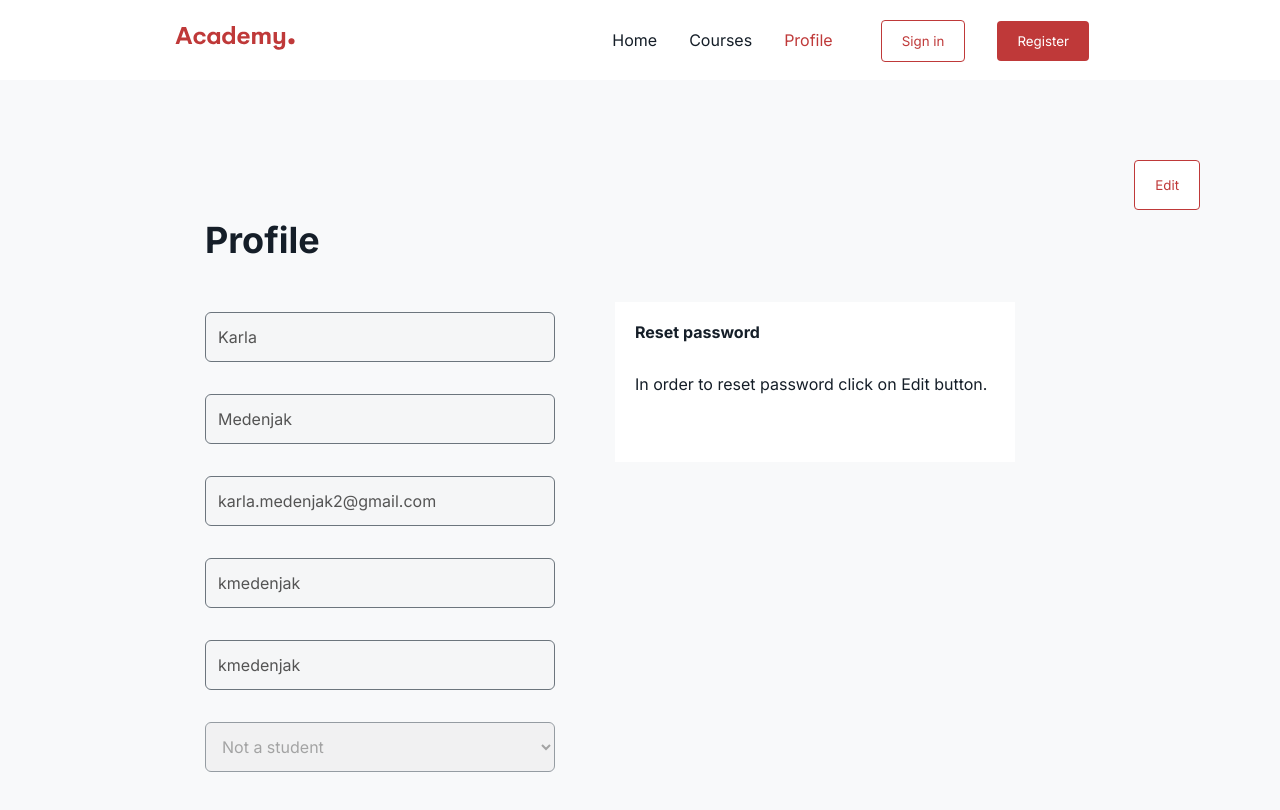
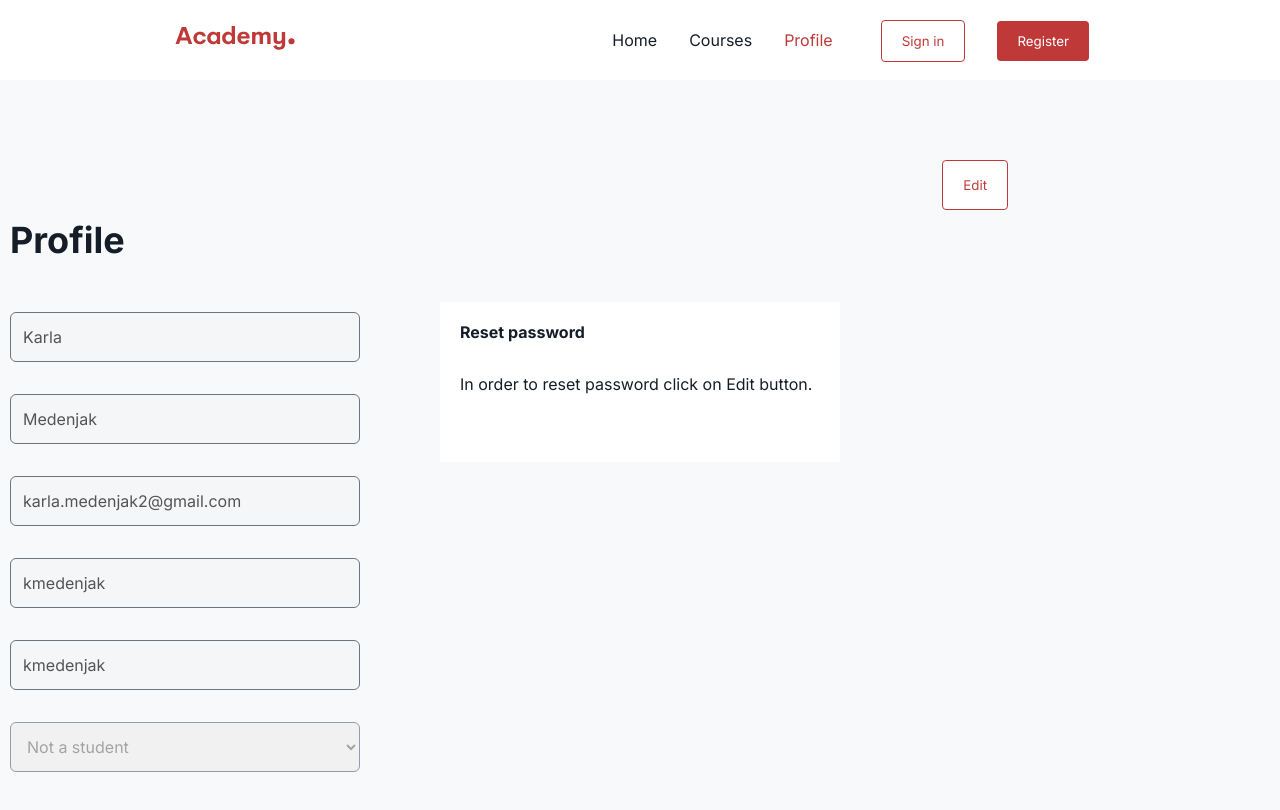
Before and after one commit to kmedenjak/Speck_homework, a React (Vite) app in the folder react-intro/: page /profile in a window 1280 px wide. Shown: the top 810 px of the page. Built offline with nearby package versions, Linux system fonts and the light colour scheme.

Commit message:
hw-9- input change

```diff
--- a/react-intro/src/pages/Profil/Profile.js
+++ b/react-intro/src/pages/Profil/Profile.js
@@ -9,6 +9,7 @@ export const Title = styled.h2`
 
   @media screen and (${breakpoints.desktop}) {
     font-size: 36px;
+    margin-left: -370px;
   }
 
   text-align: left;
@@ -17,8 +18,8 @@ export const Title = styled.h2`
 export const Form = styled(FormFormik)`
   @media screen and (${breakpoints.desktopLarge}), (${breakpoints.desktop}) {
     max-width: 400px;
-    align-items: left;
     margin-top: 50px;
+    margin-left: -370px;
   }
 
   @media screen and (${breakpoints.tablet}),
@@ -28,13 +29,8 @@ export const Form = styled(FormFormik)`
     align-items: left;
     margin-top: 50px;
   }
+`;
 
-  ${(props) =>
-    props.isPassword &&
-    `
-    margin-left 25px;
-  `}
-`;
 
 export const Labels = styled.label`
   color: ${colors.textPrimary};
@@ -48,3 +44,19 @@ export const SectionPass = styled.div`
     float: left;
     margin-right: 60px;
 `
+
+export const PassForm = styled(FormFormik)`
+  @media screen and (${breakpoints.desktopLarge}), (${breakpoints.desktop}) {
+    max-width: 400px;
+    margin-top: 50px;
+    margin-left: 25px;
+  }
+
+  @media screen and (${breakpoints.tablet}),
+    (${breakpoints.tabletSmall}),
+    (${breakpoints.mobileLarge}) {
+    max-width: 400px;
+    align-items: left;
+    margin-top: 50px;
+  }
+`;
--- a/react-intro/src/pages/Profil/Profile.jsx
+++ b/react-intro/src/pages/Profil/Profile.jsx
@@ -9,17 +9,32 @@ import {
   Select,
 } from "../../utils/styles/generalStyles";
 import { Buttons } from "../../utils/styles/generalStyles";
-import { Title, Form, Labels, SectionPass } from "./Profile.js";
+import { Title, Form, Labels, SectionPass, PassForm } from "./Profile.js";
 import { useState } from "react";
 import Password from "../../components/Password/Password";
 
 const Profile = () => {
   const [buttonClick, setButtonClik] = useState(false);
 
+  const handleDataInput = (e) => {
+    const { name, value } = e.target;
+    setData({ ...data, [name]: value });
+  };
+
   function handleButtonClick() {
     setButtonClik(!buttonClick);
   }
 
+  const initialValues = {
+    firstName: "Karla",
+    lastName: "Medenjak",
+    email: "karla.medenjak2@gmail.com",
+    githubUsername: "kmedenjak",
+    zeplinUsername: "kmedenjak",
+    activeFacultyYear: "5th faculty year",
+  };
+
+  const [data, setData] = useState(initialValues);
   return (
     <Section>
       <Title>Profile</Title>
@@ -35,34 +50,13 @@ const Profile = () => {
 
       <SectionPass>
         <Formik
-          initialValues={{
-            firstName: "Karla",
-            lastName: "Medenjak",
-            email: "karla.medenjak2@gmail.com",
-            password: "12341234",
-            passwordRepeat: "12341234",
-            githubUsername: "kmedenjak",
-            zeplinUsername: "kmedenjak",
-            activeFacultyYear: "5th faculty year",
-          }}
+          initialValues={initialValues}
           validationSchema={Yup.object({
             firstName: Yup.string().required("First name is required"), //reqired jer je obavezno
             lastName: Yup.string().required("Last name is required"),
             email: Yup.string()
               .email("Invalid email adress")
               .required("Email is required"),
-            password: Yup.string()
-              .min(8, "Password must be at least 8 characters long")
-              .required("Password is required"), //formik ne prihvaća arrow funkcije pa koristimo function
-            passwordRepeat: Yup.string()
-              .test(
-                "passwords-match",
-                "Passwords must match",
-                function (value) {
-                  return this.parent.password === value;
-                }
-              )
-              .required(""),
             githubUsername: Yup.string().required(
               "Github username is required"
             ),
@@ -73,13 +67,25 @@ const Profile = () => {
               "Faculty year is required"
             ),
           })}
+          onSubmit={({ setButtonClik }) => {
+            setTimeout(() => {
+              alert(JSON.stringify(data, null, 2));
+              setButtonClik(false);
+            }, 1000);
+          }}
         >
           {(formik) => (
             //tu slažemo svoju formu, name mora biti isti ko i kod initialValues
             <Form>
               {buttonClick && <Labels>First name</Labels>}
               <FormRow>
-                <Field type="text" name="firstName" disabled={!buttonClick} />
+                <Field
+                  value={data.firstName}
+                  onChange={handleDataInput}
+                  type="text"
+                  name="firstName"
+                  disabled={!buttonClick}
+                />
                 <ErrorMessage
                   component={"div"}
                   /*component moramo eksplicitno definirat*/ name="firstName"
@@ -88,7 +94,13 @@ const Profile = () => {
 
               {buttonClick && <Labels>Last name</Labels>}
               <FormRow>
-                <Field type="text" name="lastName" disabled={!buttonClick} />
+                <Field
+                  value={data.lastName}
+                  onChange={handleDataInput}
+                  type="text"
+                  name="lastName"
+                  disabled={!buttonClick}
+                />
                 <ErrorMessage
                   component={"div"}
                   /*component moramo eksplicitno definirat*/ name="lastName"
@@ -97,7 +109,13 @@ const Profile = () => {
 
               {buttonClick && <Labels>Email</Labels>}
               <FormRow>
-                <Field type="email" name="email" disabled={!buttonClick} />
+                <Field
+                  value={data.email}
+                  onChange={handleDataInput}
+                  type="email"
+                  name="email"
+                  disabled={!buttonClick}
+                />
                 <ErrorMessage
                   component={"div"}
                   /*component moramo eksplicitno definirat*/ name="email"
@@ -107,6 +125,8 @@ const Profile = () => {
               {buttonClick && <Labels>Github</Labels>}
               <FormRow>
                 <Field
+                  value={data.githubUsername}
+                  onChange={handleDataInput}
                   type="text"
                   name="githubUsername"
                   disabled={!buttonClick}
@@ -120,6 +140,8 @@ const Profile = () => {
               {buttonClick && <Labels>Zepelin</Labels>}
               <FormRow>
                 <Field
+                  value={data.zeplinUsername}
+                  onChange={handleDataInput}
                   type="text"
                   name="zeplinUsername"
                   disabled={!buttonClick}
@@ -134,6 +156,8 @@ const Profile = () => {
               <FormRow>
                 <Select
                   id=""
+                  value={data.activeFacultyYear}
+                  onChange={handleDataInput}
                   name="activeFacultyYear"
                   {...formik.getFieldProps("activeFacultyYear")}
                   disabled={!buttonClick}
@@ -154,13 +178,13 @@ const Profile = () => {
                 />
               </FormRow>
 
-              <FormRow>
-                {buttonClick && (
+              {buttonClick && (
+                <FormRow>
                   <Buttons isSecondary type="submit" disabled={!buttonClick}>
                     {formik.isSubmitting ? "Processing..." : "Update user data"}
                   </Buttons>
-                )}
-              </FormRow>
+                </FormRow>
+              )}
             </Form>
           )}
         </Formik>
@@ -181,8 +205,7 @@ const Profile = () => {
                 passwordRepeat: "",
               }}
               validationSchema={Yup.object({
-                oldPassword: Yup.string()
-                  .required("Password is required"), //formik ne prihvaća arrow funkcije pa koristimo function
+                oldPassword: Yup.string().required("Password is required"), //formik ne prihvaća arrow funkcije pa koristimo function
                 newPassword: Yup.string()
                   .min(8, "Password must be at least 8 characters long")
                   .required("Password is required"), //formik ne prihvaća arrow funkcije pa koristimo function
@@ -207,7 +230,7 @@ const Profile = () => {
               {(formik) => (
                 //tu slažemo svoju formu, name mora biti isti ko i kod initialValues
 
-                <Form isPassword>
+                <PassForm>
                   <FormRow>
                     <Field
                       type="password"
@@ -258,7 +281,7 @@ const Profile = () => {
                         : "Update password"}
                     </Buttons>
                   </FormRow>
-                </Form>
+                </PassForm>
               )}
             </Formik>
           </Password>
--- a/react-intro/src/utils/styles/generalStyles.js
+++ b/react-intro/src/utils/styles/generalStyles.js
@@ -28,7 +28,7 @@ export const Buttons = styled.button`
     `
     padding: 16px 20px;
     position: absolute;
-    right: 5%;
+    right: 20%;
     top: 27%;
     background-color: ${colors.secondary};
     border: 1px solid ${colors.primary};
@@ -44,7 +44,7 @@ ${(props) =>
     `
     padding: 16px 20px;
     position: absolute;
-    right: 5%;
+    right: 20%;
     top: 27%;
 
     @media screen and (${breakpoints.tablet}) {
```
Also changed, not shown: react-intro/src/components/Password/PasswordStyle.js (line endings or trailing spaces).
